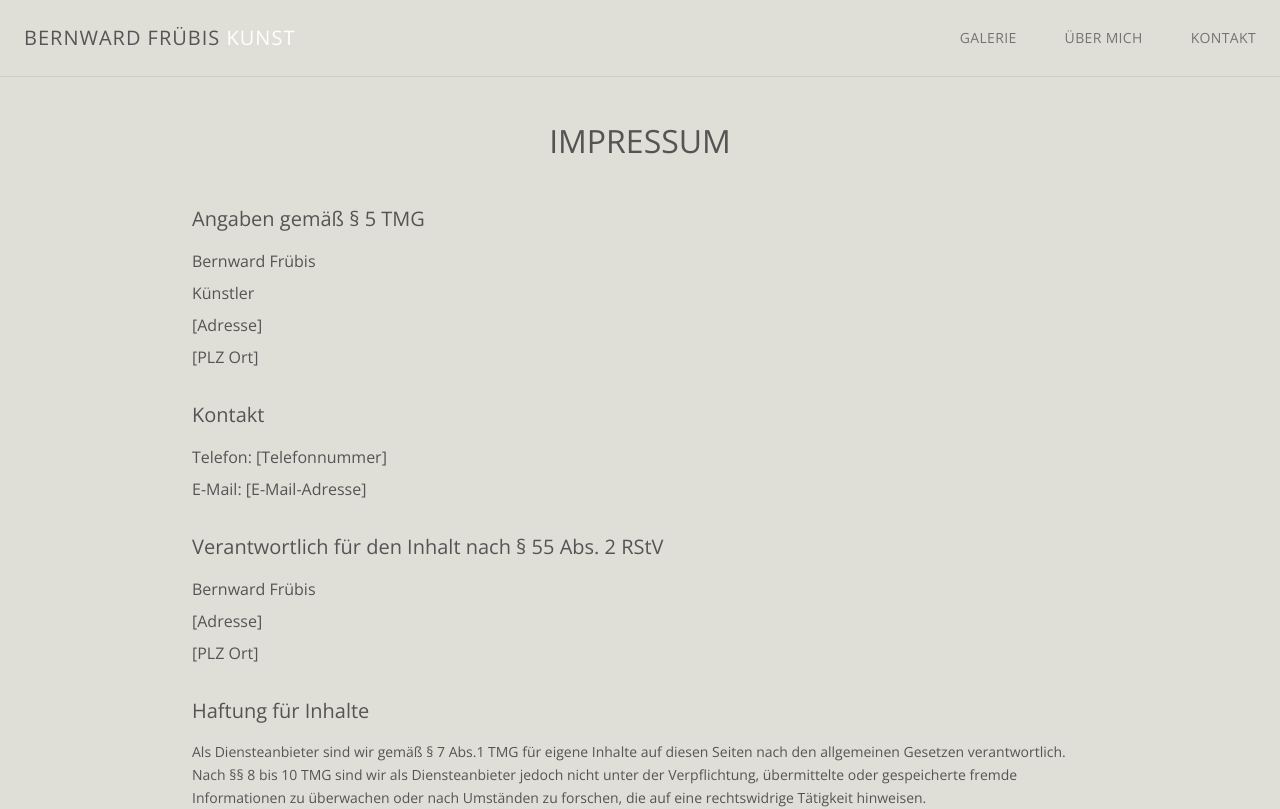
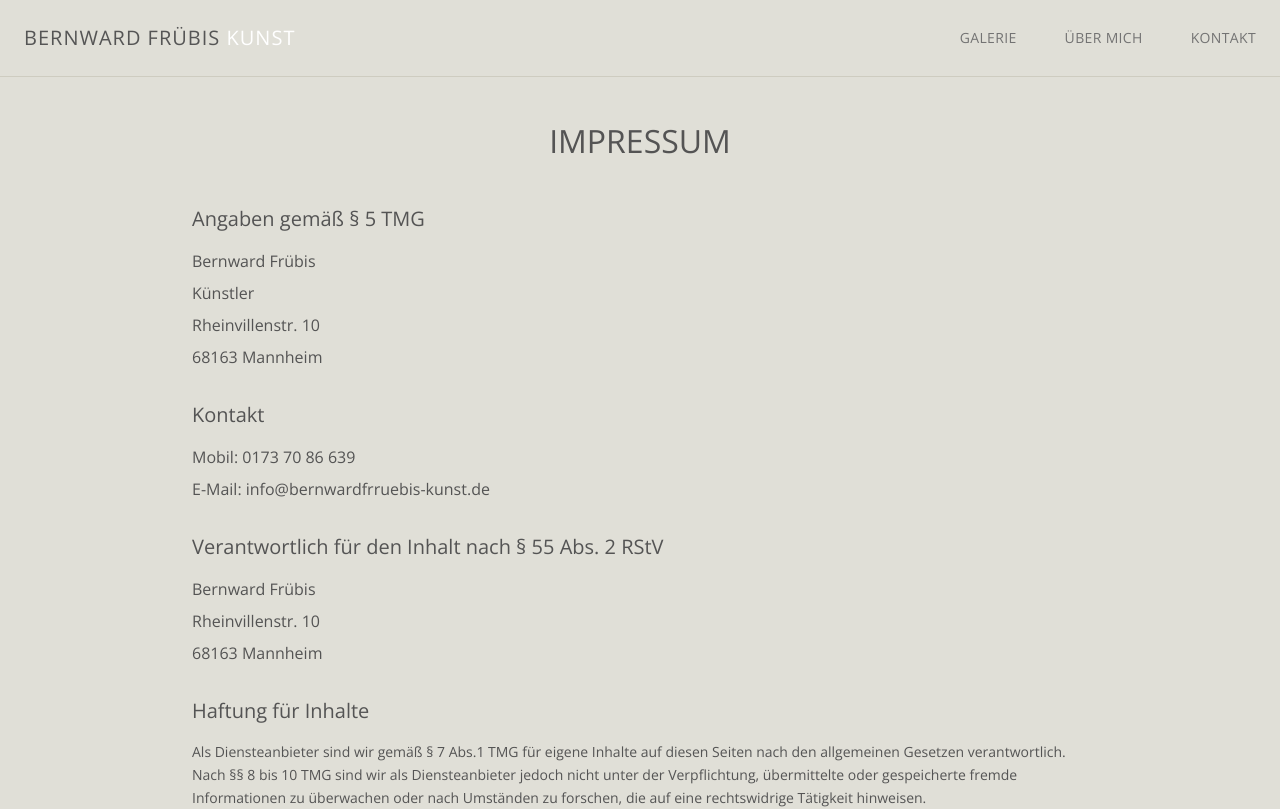
Before and after one commit to 1958marcopolo/bernwardfruebis-kunst, a React (Vite) app: page /impressum in a window 1280 px wide. Shown: the top 809 px of the page. Built offline with nearby package versions, Linux system fonts and the light colour scheme.

Commit message:
feat: Add missing data to Impressum
Copies relevant contact information from the Kontakt page to the Impressum page to ensure all necessary data is present.

```diff
--- a/src/pages/Impressum.tsx
+++ b/src/pages/Impressum.tsx
@@ -23,16 +23,16 @@ const Impressum = () => {
               <div className="space-y-2">
                 <p>Bernward Frübis</p>
                 <p>Künstler</p>
-                <p>[Adresse]</p>
-                <p>[PLZ Ort]</p>
+                <p>Rheinvillenstr. 10</p>
+                <p>68163 Mannheim</p>
               </div>
             </section>
 
             <section>
               <h2 className="text-xl font-medium mb-4">Kontakt</h2>
               <div className="space-y-2">
-                <p>Telefon: [Telefonnummer]</p>
-                <p>E-Mail: [E-Mail-Adresse]</p>
+                <p>Mobil: 0173 70 86 639</p>
+                <p>E-Mail: info@bernwardfrruebis-kunst.de</p>
               </div>
             </section>
 
@@ -40,8 +40,8 @@ const Impressum = () => {
               <h2 className="text-xl font-medium mb-4">Verantwortlich für den Inhalt nach § 55 Abs. 2 RStV</h2>
               <div className="space-y-2">
                 <p>Bernward Frübis</p>
-                <p>[Adresse]</p>
-                <p>[PLZ Ort]</p>
+                <p>Rheinvillenstr. 10</p>
+                <p>68163 Mannheim</p>
               </div>
             </section>
 
```
